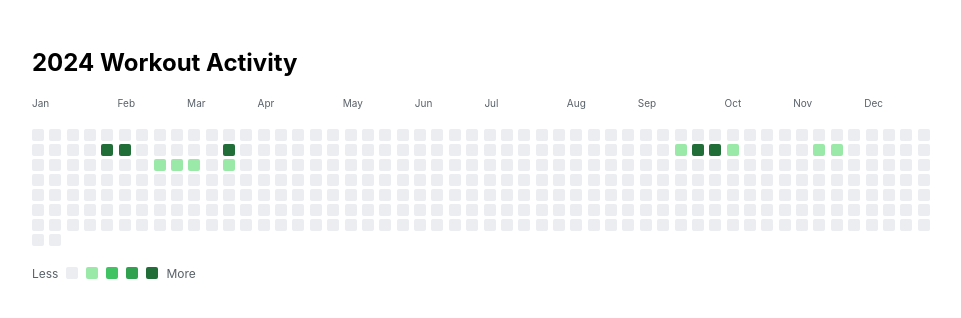
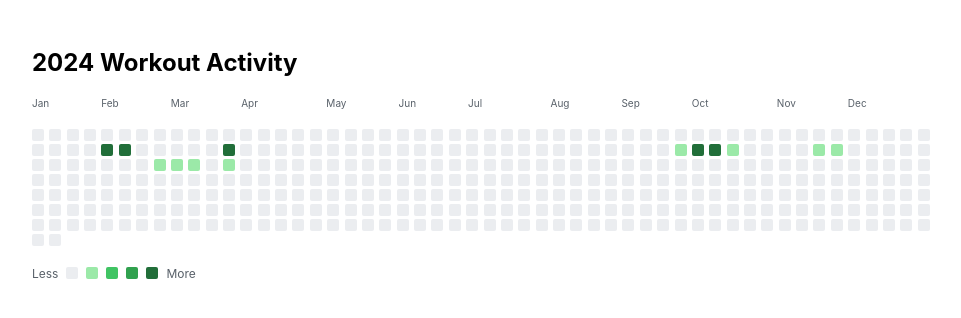
Before and after one commit to afrank84/FitNotesFrank, a plain HTML site: page git_graph.html in a window 1280 px wide. Shown: the whole page, without its empty margins (158-1119 px from the left). Drawn offline with Linux system fonts and the light colour scheme.

Commit message:
git_graph.html - removed double dec

```diff
--- a/git_graph.html
+++ b/git_graph.html
@@ -166,27 +166,27 @@
             return date.toLocaleDateString('en-US', options);
         }
 
+
+
+
         function addMonthLabels() {
             const monthLabels = document.getElementById('monthLabels');
             monthLabels.innerHTML = ''; // Clear existing labels
             const months = ['Jan', 'Feb', 'Mar', 'Apr', 'May', 'Jun', 'Jul', 'Aug', 'Sep', 'Oct', 'Nov', 'Dec'];
 
-            // Fixed for 2024
-            const startDate = new Date('2024-01-01');
-            const endDate = new Date('2024-12-31');
+            // Start from January 1st, 2024
+            const year = 2024;
 
-            let currentMonth = -1;
-            for (let d = new Date(startDate); d <= endDate; d.setDate(d.getDate() + 7)) {
-                const month = d.getMonth();
-                if (month !== currentMonth) {
-                    const label = document.createElement('div');
-                    label.textContent = months[month];
-                    const weekNum = Math.ceil((d - startDate) / (1000 * 60 * 60 * 24 * 7));
-                    label.style.gridColumn = weekNum + 1;
-                    monthLabels.appendChild(label);
-                    currentMonth = month;
-                }
-            }
+            // Add a label for each month
+            months.forEach((month, index) => {
+                const label = document.createElement('div');
+                label.textContent = month;
+                // Calculate the column based on month position
+                // Each month should take approximately 4.3 weeks (52 weeks / 12 months)
+                const column = Math.floor(index * 4.3) + 1;
+                label.style.gridColumn = column;
+                monthLabels.appendChild(label);
+            });
         }
 
         async function initializeGraph() {
```
